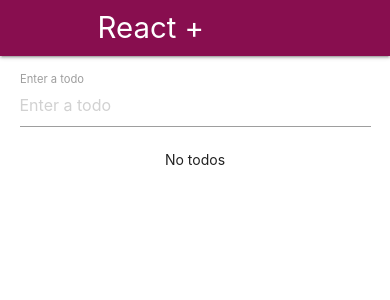
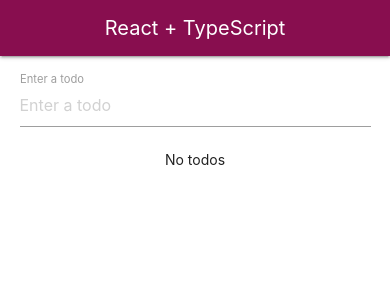
Before and after one commit to IrvingWash/TS-TodoList, a React (Create React App) app: page / in a window 390 px wide. Shown: the top 300 px of the page. Built offline with nearby package versions, Linux system fonts and the light colour scheme.

Commit message:
fix logo on smaller screens

```diff
--- a/src/index.css
+++ b/src/index.css
@@ -36,3 +36,9 @@ body {
 .todo i {
   z-index: 2;
 }
+
+@media screen and (max-width: 600px) {
+  .brand-logo {
+    font-size: 20px !important;
+  }
+}
```
